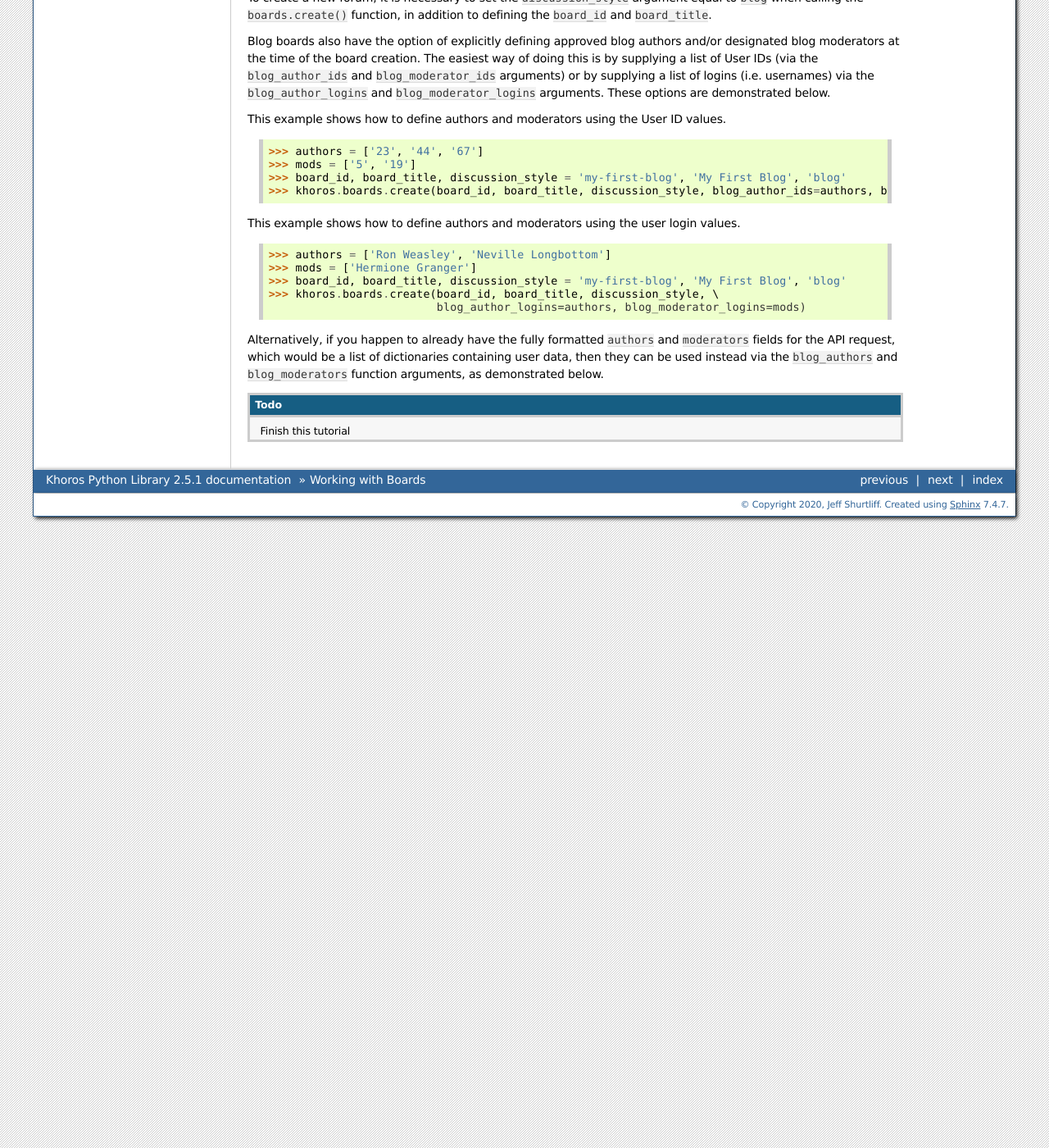
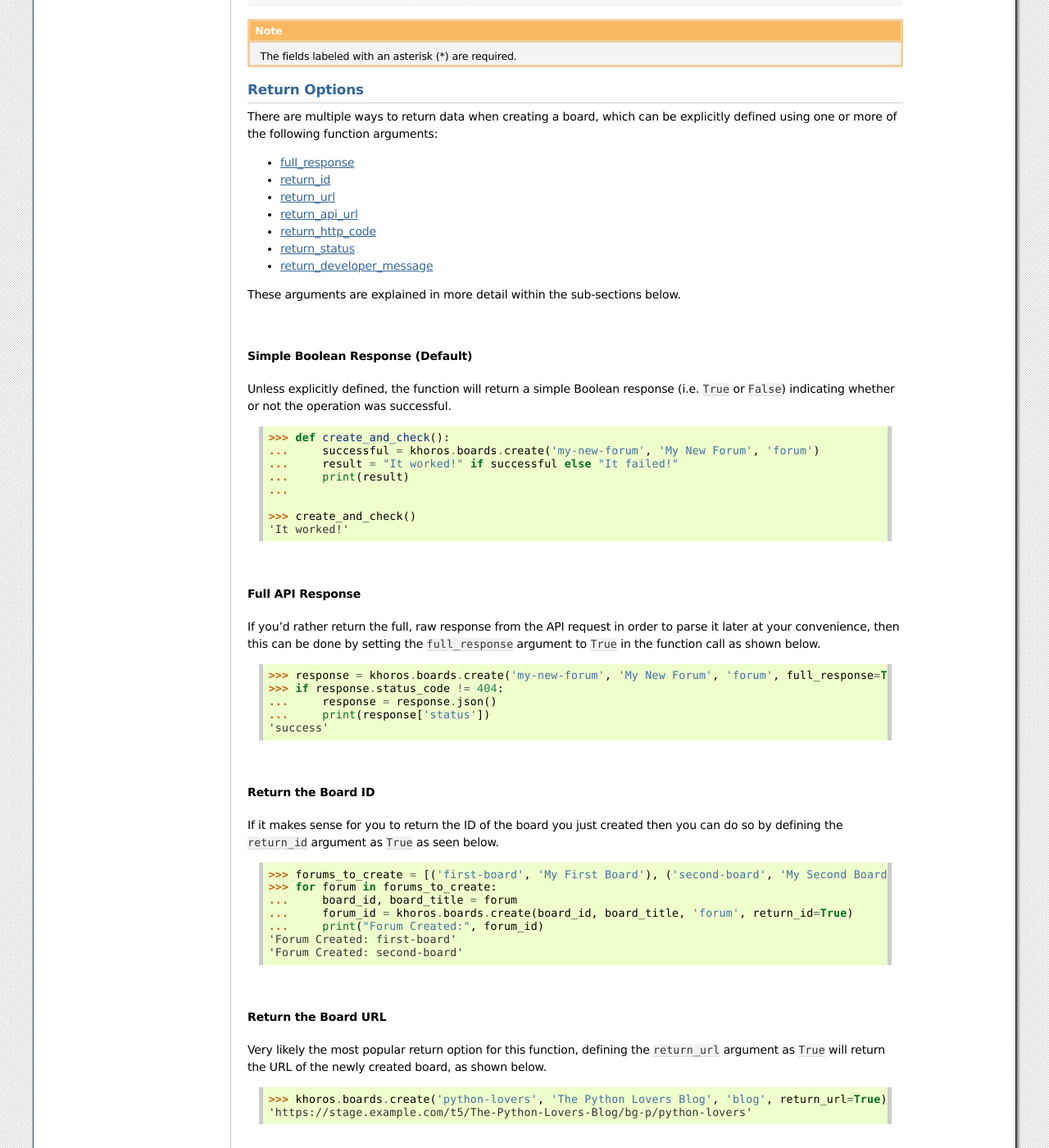
Before and after one commit to jeffshurtliff/khoros, a Sphinx documentation site: the page built from docs/boards.rst, in a window 1280 px wide and 1400 px high, scrolled down 2236 px. Shown: the whole window at 82% size. Built offline with Sphinx 7.4.7, drawn with Linux system fonts in a browser that asks for light colours; some of the changed text lies outside the part shown.

Commit message:
Made some good headway on the boards.rst tutorial

```diff
--- a/docs/boards.rst
+++ b/docs/boards.rst
@@ -10,6 +10,15 @@
 
 * `Overview`_
 * `Creating a New Board`_
+    * `Return Options`_
+        * `Simple Boolean Response (Default)`_
+        * `Full API Response`_
+        * `Return the Board ID`_
+        * `Return the Board URL`_
+        * `Return the Board API URL`_
+        * `Return the API response HTTP Code`_
+        * `Return the API response status`_
+        * `Return Multiple Types`_
     * `Creating a New Forum`_
     * `Creating a New Blog`_
 
@@ -23,6 +32,9 @@
 
 After :ref:`initializing the core object <introduction:Initializing a Khoros object instance>`,
 the functions covered in the following sections can be leveraged for board-related operations.
+
+.. caution:: This tutorial assumes that the core object has been initialized as ``khoros`` per
+             the naming convention best practices defined on the :doc:`introduction` page.
 
 ********************
 Creating a New Board
@@ -70,12 +82,122 @@
 return_id                boolean  Indicates whether the Board ID should be returned
 return_url               boolean  Indicates whether the Board URL should be returned
 return_api_url           boolean  Indicates whether the API URL (i.e. URI) of the board should be returned
-return_http_code         boolean  Indicates whether the HTTP Code of the API request should be returned
+return_http_code         boolean  Indicates whether the HTTP Code of the API response should be returned
 return_status            boolean  Indicates whether the status of the API response should be returned
 return_developer_message boolean  Indicates whether the Developer Response Message (if any) should be returned
 ======================== ======== ================================================================================================
 
 .. note:: The fields labeled with an asterisk (*) are required.
+
+Return Options
+==============
+There are multiple ways to return data when creating a board, which can be explicitly
+defined using one or more of the following function arguments:
+
+* :ref:`full_response <boards:Full API Response>`
+* :ref:`return_id <boards:Return the Board ID>`
+* :ref:`return_url <boards:Return the Board URL>`
+* :ref:`return_api_url <boards:Return the Board API URL>`
+* :ref:`return_http_code <boards:Return the API Response HTTP Code>`
+* :ref:`return_status <boards:Return the API Response Status>`
+* :ref:`return_developer_message <boards:Return the Developer Response Message>`
+
+These arguments are explained in more detail within the sub-sections below.
+
+|
+
+Simple Boolean Response (Default)
+---------------------------------
+Unless explicitly defined, the function will return a simple Boolean response
+(i.e. ``True`` or ``False``) indicating whether or not the operation was successful.
+
+.. code-block:: python
+
+   >>> def create_and_check():
+   ...     successful = khoros.boards.create('my-new-forum', 'My New Forum', 'forum')
+   ...     result = "It worked!" if successful else "It failed!"
+   ...     print(result)
+   ...
+
+   >>> create_and_check()
+   'It worked!'
+
+|
+
+Full API Response
+-----------------
+If you'd rather return the full, raw response from the API request in order to parse
+it later at your convenience, then this can be done by setting the ``full_response``
+argument to ``True`` in the function call as shown below.
+
+.. code-block:: python
+
+   >>> response = khoros.boards.create('my-new-forum', 'My New Forum', 'forum', full_response=True)
+   >>> if response.status_code != 404:
+   ...     response = response.json()
+   ...     print(response['status'])
+   'success'
+
+|
+
+Return the Board ID
+-------------------
+If it makes sense for you to return the ID of the board you just created then
+you can do so by defining the ``return_id`` argument as ``True`` as seen below.
+
+.. code-block:: python
+
+   >>> forums_to_create = [('first-board', 'My First Board'), ('second-board', 'My Second Board')]
+   >>> for forum in forums_to_create:
+   ...     board_id, board_title = forum
+   ...     forum_id = khoros.boards.create(board_id, board_title, 'forum', return_id=True)
+   ...     print("Forum Created:", forum_id)
+   'Forum Created: first-board'
+   'Forum Created: second-board'
+
+|
+
+Return the Board URL
+--------------------
+Very likely the most popular return option for this function, defining the ``return_url``
+argument as ``True`` will return the URL of the newly created board, as shown below.
+
+.. code-block:: python
+
+   >>> khoros.boards.create('python-lovers', 'The Python Lovers Blog', 'blog', return_url=True)
+   'https://stage.example.com/t5/The-Python-Lovers-Blog/bg-p/python-lovers'
+
+|
+
+Return the Board API URL
+------------------------
+.. todo:: Coming Soon!
+
+|
+
+Return the API Response HTTP Code
+---------------------------------
+.. todo:: Coming Soon!
+
+|
+
+Return the API Response Status
+------------------------------
+.. todo:: Coming Soon!
+
+|
+
+Return the Developer Response Message
+-------------------------------------
+.. todo:: Coming Soon!
+
+|
+
+Return Multiple Types
+---------------------
+.. todo:: Coming Soon!
+
+|
 
 Creating a New Forum
 ====================
@@ -86,6 +208,8 @@
 .. code-block:: python
 
    >>> khoros.boards.create('my-new-forum', 'My New Forum', 'forum')
+
+|
 
 Creating a New Blog
 ===================
@@ -106,7 +230,8 @@
    >>> authors = ['23', '44', '67']
    >>> mods = ['5', '19']
    >>> board_id, board_title, discussion_style = 'my-first-blog', 'My First Blog', 'blog'
-   >>> khoros.boards.create(board_id, board_title, discussion_style, blog_author_ids=authors, blog_moderator_ids=mods)
+   >>> khoros.boards.create(board_id, board_title, discussion_style, \
+                            blog_author_ids=authors, blog_moderator_ids=mods)
 
 This example shows how to define authors and moderators using the user login values.
 
@@ -122,4 +247,15 @@
 for the API request, which would be a list of dictionaries containing user data, then they can be used
 instead via the ``blog_authors`` and ``blog_moderators`` function arguments, as demonstrated below.
 
+.. code-block:: python
+
+   >>> authors = [{"id": "45"}, {"id": "57"}]
+   >>> mods = [{"id": "12"}]
+   >>> board_id, board_title, discussion_style = 'my-first-blog', 'My First Blog', 'blog'
+   >>> khoros.boards.create(board_id, board_title, discussion_style, \
+                            blog_authors=authors, blog_moderators=mods)
+
+
+
+
 .. todo:: Finish this tutorial
```
